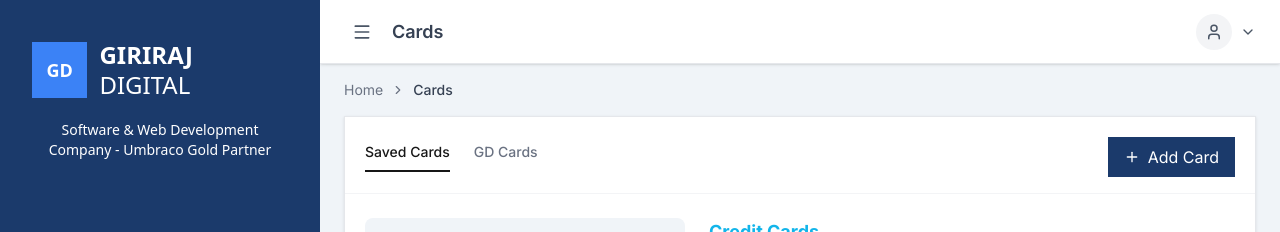
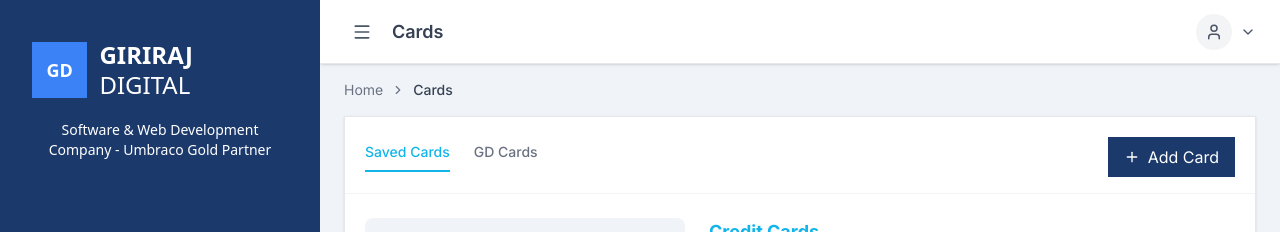
Before and after one commit to Hiralhk14/my-card-app, a Next.js app: page /cards in a window 1280 px wide. Shown: the top 232 px of the page. Built offline with nearby package versions, Linux system fonts and the light colour scheme.

Commit message:
fix : change text color

```diff
--- a/src/shared/components/cards/page.tsx
+++ b/src/shared/components/cards/page.tsx
@@ -20,7 +20,7 @@ const CardsPage: React.FC = () => {
         <div className="bg-white border border-gray-200 shadow-sm">
           <div className="px-5 pt-5 flex flex-col sm:flex-row sm:items-center sm:justify-between gap-4">
             <div className="flex gap-6">
-              <button className="pb-2 text-sm font-medium border-b-2 border-primary text-primary">
+              <button className="pb-2 text-sm font-medium border-b-2 border-primary text-accent">
                 Saved Cards
               </button>
 
```
